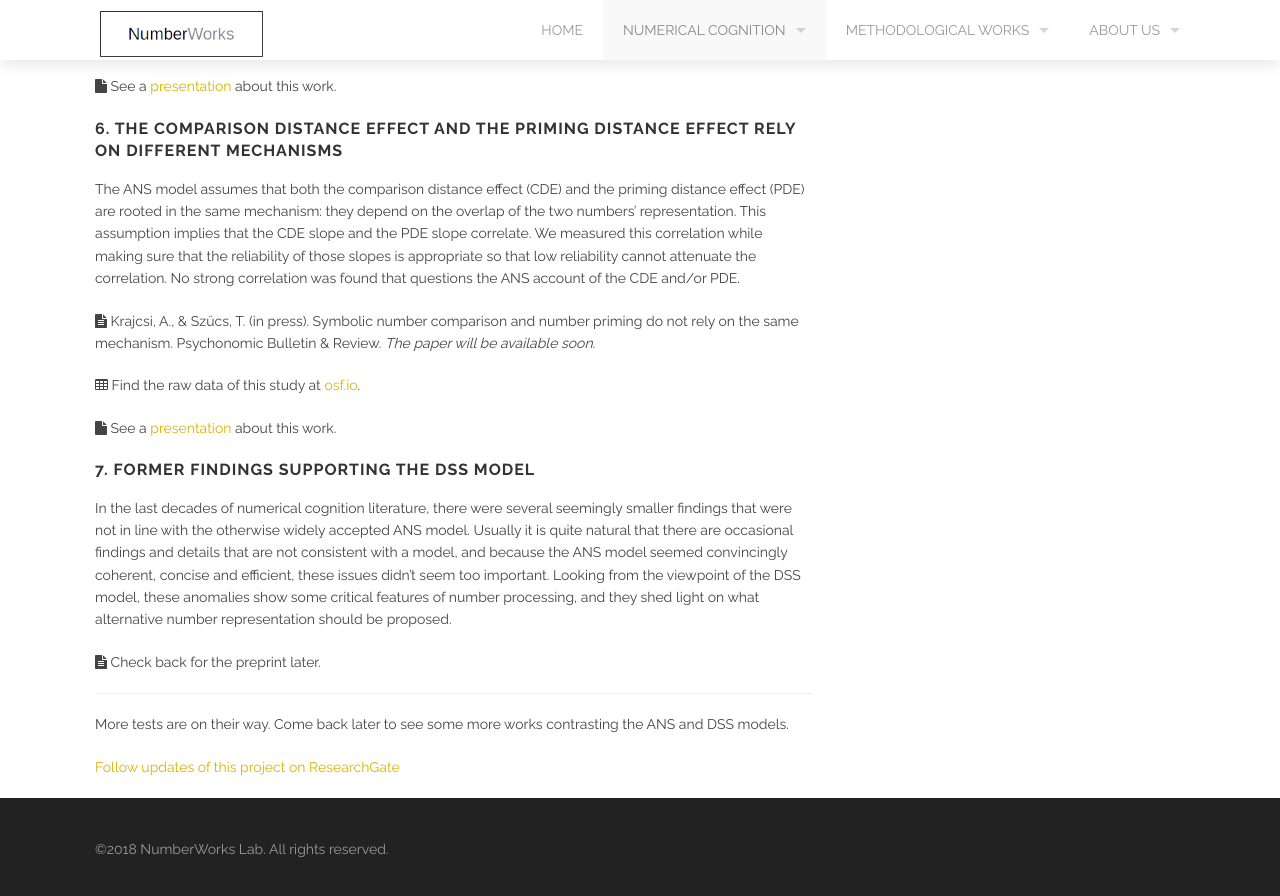
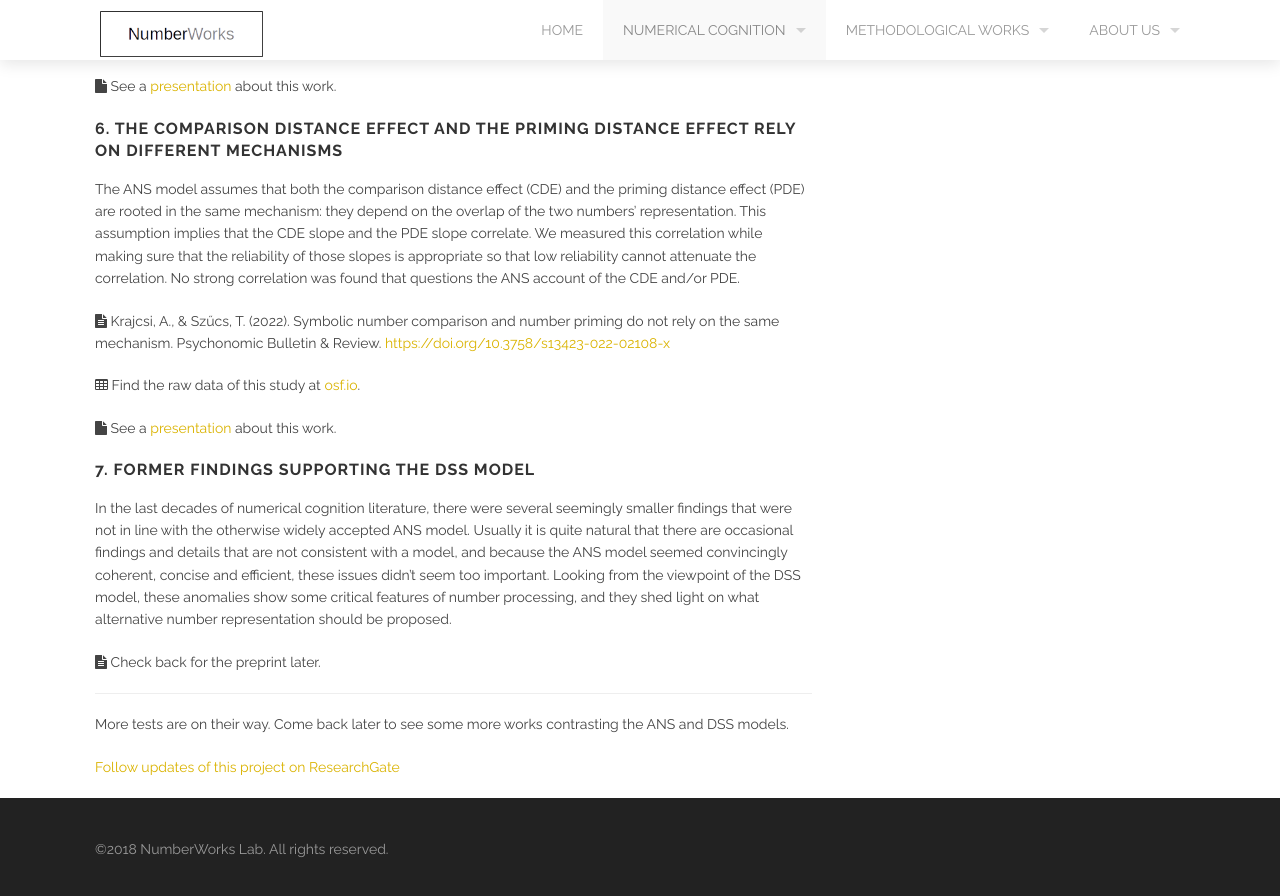
Before and after one commit to theNumberWorks/numberworks_website, a Jekyll site: the page built from discrete_semantic_system.md, in a window 1280 px wide and 900 px high, scrolled down 3919 px. Shown: the top 896 px of the window. Built offline with Jekyll 4.4.1, drawn with Linux system fonts in a browser that asks for light colours.

Commit message:
Update discrete_semantic_system.md

```diff
--- a/discrete_semantic_system.md
+++ b/discrete_semantic_system.md
@@ -90,7 +90,7 @@ The ANS model can explain several numerical interferences (e.g., the interferenc
 ### 6. The comparison distance effect and the priming distance effect rely on different mechanisms
 The ANS model assumes that both the comparison distance effect (CDE) and the priming distance effect (PDE) are rooted in the same mechanism: they depend on the overlap of the two numbers' representation. This assumption implies that the CDE slope and the PDE slope correlate. We measured this correlation while making sure that the reliability of those slopes is appropriate so that low reliability cannot attenuate the correlation. No strong correlation was found that questions the ANS account of the CDE and/or PDE.
 
-<i class='fa fa-file-text'></i> Krajcsi, A., & Szűcs, T. (in press). Symbolic number comparison and number priming do not rely on the same mechanism. Psychonomic Bulletin & Review. <i>The paper will be available soon.</i>
+<i class='fa fa-file-text'></i> Krajcsi, A., & Szűcs, T. (2022). Symbolic number comparison and number priming do not rely on the same mechanism. Psychonomic Bulletin & Review. [https://doi.org/10.3758/s13423-022-02108-x](https://doi.org/10.3758/s13423-022-02108-x)
 
 <i class='fa fa-table'></i> Find the raw data of this study at [osf.io](https://osf.io/bs94q/).
 
```
